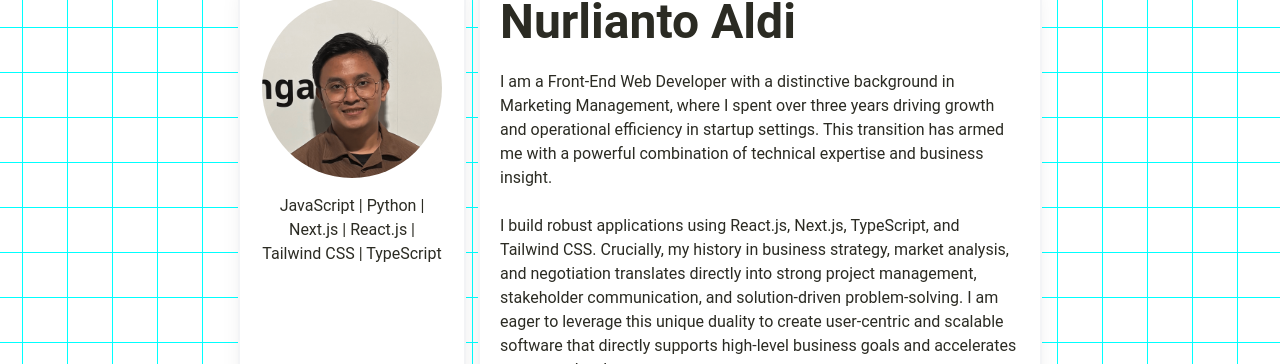
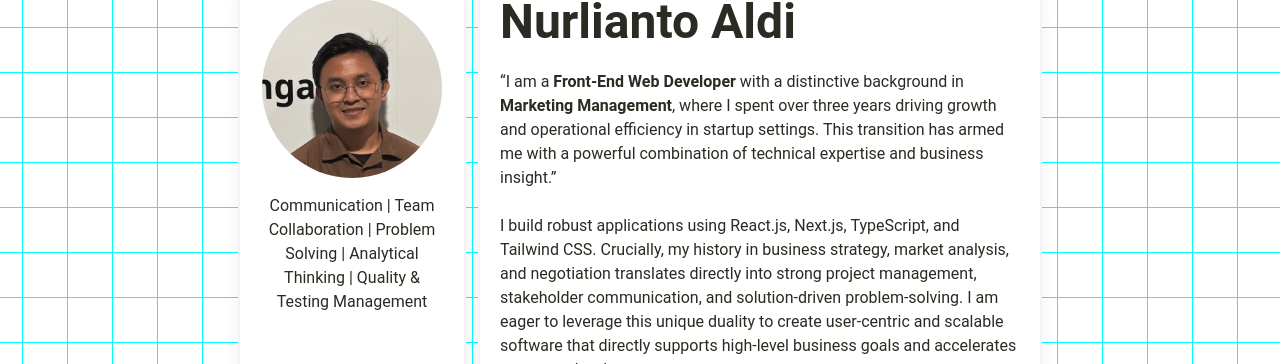
Before and after one commit to Nurlianto-Aldi/personal-portofolio-in-react, a React (Vite) app: page / in a window 1280 px wide. Shown: the part 220-584 px from the top of the page. Built offline with nearby package versions, Linux system fonts and the light colour scheme.

Commit message:
Add soft skill

```diff
--- a/src/pages/About.tsx
+++ b/src/pages/About.tsx
@@ -39,7 +39,7 @@ const AboutPage = () => {
                   className=" w-full h-full object-cover"
                 />
               </div>
-              <p className="text-center">JavaScript | Python | Next.js | React.js | Tailwind CSS | TypeScript</p>
+              <p className="text-center">Communication | Team Collaboration | Problem Solving | Analytical Thinking | Quality & Testing Management</p>
             </div>
 
             {/* social */}
@@ -64,7 +64,7 @@ const AboutPage = () => {
             <p
               className="m-0 p-0"
             >
-              {theme === true ? "I am a Front-End Web Developer with a distinctive background in Marketing Management, where I spent over three years driving growth and operational efficiency in startup settings. This transition has armed me with a powerful combination of technical expertise and business insight." :
+              {theme === true ? <q>I am a <strong>Front-End Web Developer</strong> with a distinctive background in <strong>Marketing Management</strong>, where I spent over three years driving growth and operational efficiency in startup settings. This transition has armed me with a powerful combination of technical expertise and business insight.</q> :
               "I'm Batman! Basically. I wake up at night like a bat, fighting crime (bugs), and having black shade around my eye. I'm basically Batman. "}
               {/* I am a Front-End Web Developer with a distinctive background in Marketing Management, where I spent over three years driving growth and operational efficiency in startup settings. This transition has armed me with a powerful combination of technical expertise and business insight. */}
             </p>
```
